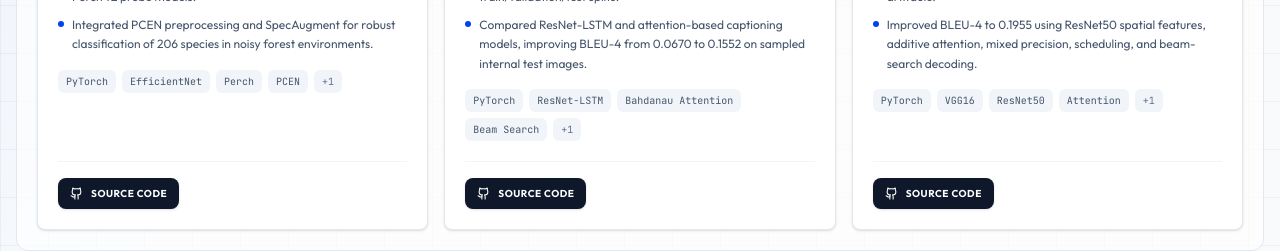
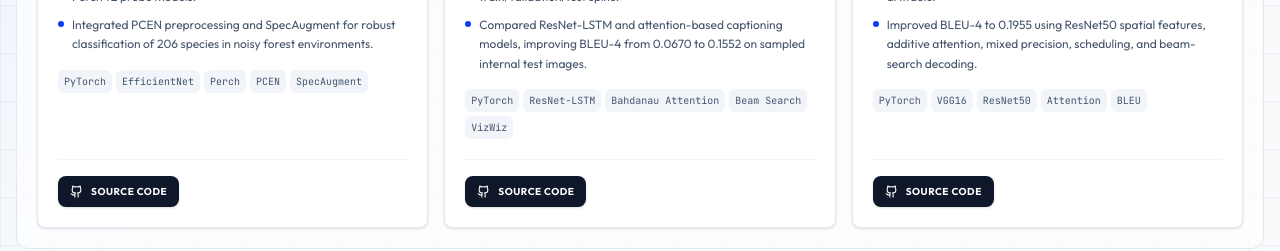
Before and after one commit to tuannm3812/tuannm3812.github.io, a React (Vite) app: page /projects in a window 1280 px wide. Shown: the part 523-774 px from the top of the page. Built offline with nearby package versions, Linux system fonts and the light colour scheme; no server answers; the database is empty.

Commit message:
Update portfolio project sync and badges

```diff
--- a/scripts/sync-github-projects.mjs
+++ b/scripts/sync-github-projects.mjs
@@ -76,18 +76,25 @@ function inferStack(repo) {
   const text = `${repo.name} ${repo.description || ''} ${repo.homepage || ''}`.toLowerCase();
   const stack = [];
 
-  if (repo.language) stack.push(repo.language);
+  if (/pyspark|spark/.test(text)) stack.push('PySpark');
+  if (/databricks/.test(text)) stack.push('Databricks');
+  if (/delta lake|delta/.test(text)) stack.push('Delta Lake');
+  if (/snowflake/.test(text)) stack.push('Snowflake');
   if (/streamlit/.test(text)) stack.push('Streamlit');
   if (/fastapi/.test(text)) stack.push('FastAPI');
   if (/react|vite/.test(text)) stack.push('React');
+  if (/scikit-learn|sklearn/.test(text)) stack.push('Scikit-learn');
+  if (/joblib/.test(text)) stack.push('joblib');
   if (/pytorch|torch/.test(text)) stack.push('PyTorch');
   if (/keras|jax/.test(text)) stack.push('Keras/JAX');
   if (/airflow/.test(text)) stack.push('Airflow');
   if (/dbt/.test(text)) stack.push('dbt');
   if (/bigquery|gcp|google cloud/.test(text)) stack.push('GCP');
+  if (/api/.test(text)) stack.push('API');
   if (/plotly/.test(text)) stack.push('Plotly');
   if (/llm|agent|gemini|prompt/.test(text)) stack.push('LLMs');
   if (/nlp|text|token|transformer/.test(text)) stack.push('NLP');
+  if (repo.language) stack.push(repo.language);
 
   return [...new Set(stack)].slice(0, 6);
 }
@@ -98,19 +105,45 @@ function getDemoUrl(repo) {
   return /^https?:\/\//.test(homepage) ? homepage : `https://${homepage}`;
 }
 
+const PROJECT_COPY_OVERRIDES = {
+  'NYC-Taxi-Databricks': {
+    impact: 'Databricks lakehouse analytics for NYC taxi trips',
+    points: [
+      'Built a PySpark and Delta Lake workflow for NYC green and yellow taxi trip analytics.',
+      'Auto-discovered from the public GitHub profile for portfolio review.'
+    ]
+  },
+  'sydney-rainfall-forecasting': {
+    impact: 'Live Streamlit dashboard for Sydney rainfall forecasts',
+    points: [
+      'Built a rainfall forecasting app with Open-Meteo data, scikit-learn models, and joblib artifacts.',
+      'Includes a live project link from the repository homepage metadata.'
+    ]
+  },
+  'youtube-trending-snowflake-lakehouse': {
+    impact: 'Snowflake pipeline for multi-country YouTube trends',
+    points: [
+      'Built a Snowflake workflow for ingesting, cleaning, and analyzing YouTube Trending data.',
+      'Auto-discovered from the public GitHub profile for portfolio review.'
+    ]
+  }
+};
+
 function buildProject(repo) {
   const stack = inferStack(repo);
   const description = repo.description?.trim();
   const demo = getDemoUrl(repo);
+  const copy = PROJECT_COPY_OVERRIDES[repo.name];
 
   return {
     title: toTitle(repo.name),
     category: inferCategory(repo),
     github: repo.html_url,
     ...(demo ? { demo } : {}),
-    impact: description || `Public ${repo.language || 'technical'} project from GitHub`,
+    impact: copy?.impact || description || `Public ${repo.language || 'technical'} project from GitHub`,
     stack: stack.length ? stack : ['GitHub', 'Project'],
-    points: [
+    points:
+      copy?.points || [
         description
           ? description.replace(/\s+/g, ' ')
           : `Public repository for ${toTitle(repo.name)}, maintained on GitHub.`,
--- a/src/data/githubProjects.ts
+++ b/src/data/githubProjects.ts
@@ -2,4 +2,53 @@ import type { Project } from './resume';
 
 // Auto-generated by scripts/sync-github-projects.mjs.
 // Curated projects in resume.ts take priority when GitHub URLs overlap.
-export const githubProjects: Project[] = [];
+export const githubProjects: Project[] = [
+  {
+    "title": "NYC Taxi Databricks",
+    "category": "Data Engineering & Analytics",
+    "github": "https://github.com/tuannm3812/NYC-Taxi-Databricks",
+    "impact": "Databricks lakehouse analytics for NYC taxi trips",
+    "stack": [
+      "PySpark",
+      "Databricks",
+      "Delta Lake",
+      "HTML"
+    ],
+    "points": [
+      "Built a PySpark and Delta Lake workflow for NYC green and yellow taxi trip analytics.",
+      "Auto-discovered from the public GitHub profile for portfolio review."
+    ]
+  },
+  {
+    "title": "Sydney Rainfall Forecasting",
+    "category": "Time-Series & MLOps",
+    "github": "https://github.com/tuannm3812/sydney-rainfall-forecasting",
+    "demo": "https://sydney-rainfall-forecasting.streamlit.app/",
+    "impact": "Live Streamlit dashboard for Sydney rainfall forecasts",
+    "stack": [
+      "Streamlit",
+      "Scikit-learn",
+      "joblib",
+      "Python"
+    ],
+    "points": [
+      "Built a rainfall forecasting app with Open-Meteo data, scikit-learn models, and joblib artifacts.",
+      "Includes a live project link from the repository homepage metadata."
+    ]
+  },
+  {
+    "title": "Youtube Trending Snowflake Lakehouse",
+    "category": "Data Engineering & Analytics",
+    "github": "https://github.com/tuannm3812/youtube-trending-snowflake-lakehouse",
+    "impact": "Snowflake pipeline for multi-country YouTube trends",
+    "stack": [
+      "Snowflake",
+      "API",
+      "Python"
+    ],
+    "points": [
+      "Built a Snowflake workflow for ingesting, cleaning, and analyzing YouTube Trending data.",
+      "Auto-discovered from the public GitHub profile for portfolio review."
+    ]
+  }
+];
--- a/src/data/resume.ts
+++ b/src/data/resume.ts
@@ -59,7 +59,7 @@ export const resumeData: ResumeData = {
   summary: "Data and machine learning professional with 7+ years of experience turning ambiguous business problems into reliable analytics products, predictive models, and production-ready data workflows. I combine stakeholder-facing judgment from consulting and e-commerce with hands-on engineering across Python, SQL, cloud data platforms, and MLOps.",
   highlights: [
     { value: "7+", label: "Years building analytics and ML workflows" },
-    { value: "12", label: "Technical projects across ML, data, and AI" },
+    { value: "15", label: "Technical projects across ML, data, and AI" },
     { value: "5+", label: "Core domains from CV to MLOps" },
     { value: "Full-stack", label: "From data pipelines to deployed apps" }
   ],
--- a/src/pages/Projects.tsx
+++ b/src/pages/Projects.tsx
@@ -86,20 +86,15 @@ export default function Projects() {
                       ))}
                     </ul>
 
-                    <div className="flex flex-wrap gap-1.5">
-                      {project.stack.slice(0, 4).map((tech) => (
+                    <div className="flex flex-wrap gap-1">
+                      {project.stack.map((tech) => (
                         <span
                           key={tech}
-                          className="rounded-md bg-slate-100 px-2 py-1 font-mono text-[10px] text-slate-600 dark:bg-slate-800 dark:text-slate-400"
+                          className="rounded-md bg-slate-100 px-1.5 py-1 font-mono text-[10px] text-slate-600 dark:bg-slate-800 dark:text-slate-400"
                         >
                           {tech}
                         </span>
                       ))}
-                      {project.stack.length > 4 && (
-                        <span className="rounded-md bg-slate-100 px-2 py-1 font-mono text-[10px] text-slate-500 dark:bg-slate-800 dark:text-slate-500">
-                          +{project.stack.length - 4}
-                        </span>
-                      )}
                     </div>
                   </div>
 
```
Lines whose indentation alone changed are shown as unchanged.
